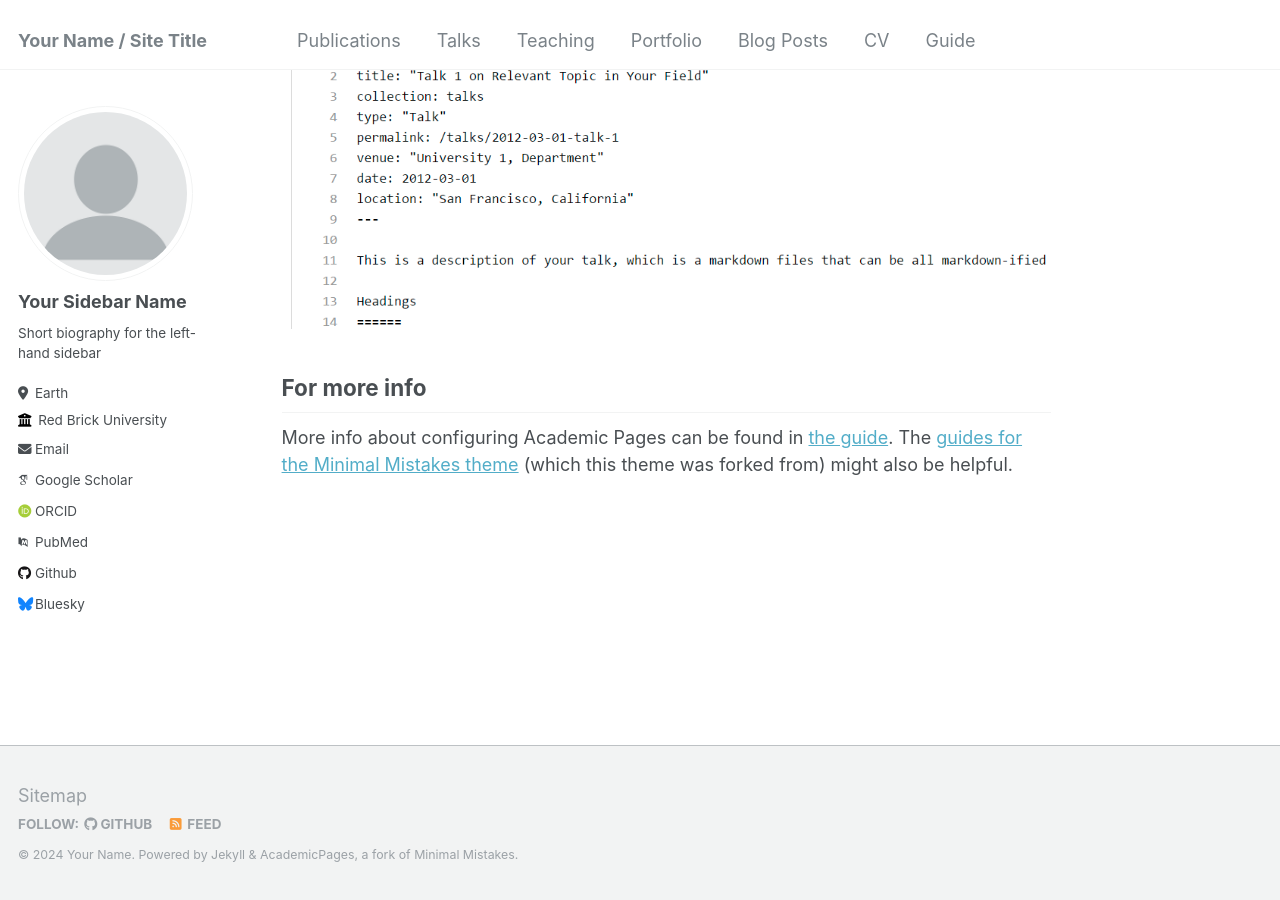
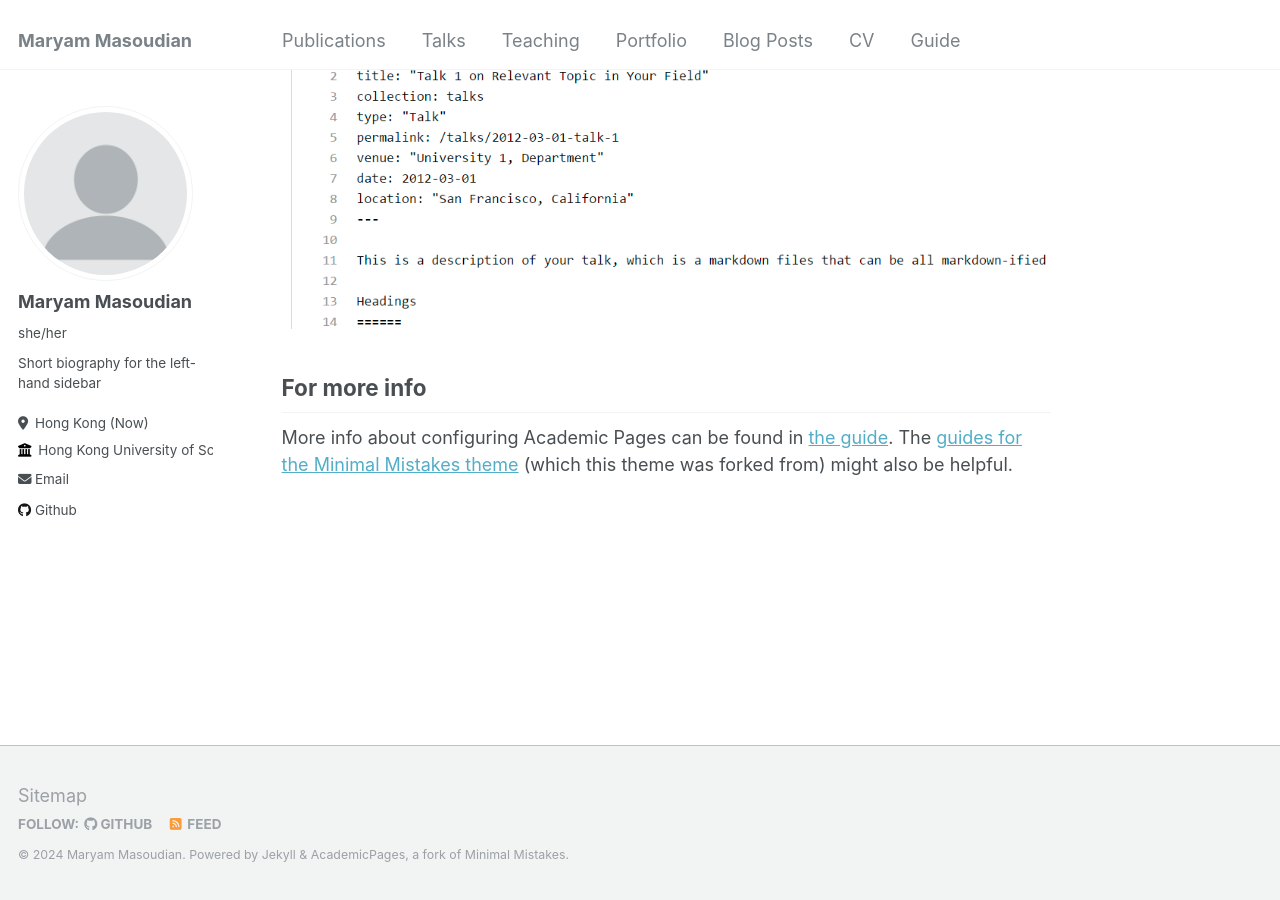
Before and after one commit to maryammsd/maryammsd.github.io, a Jekyll site: the page built from _pages/about.md, in a window 1280 px wide and 900 px high, scrolled down 2660 px. Built offline with Jekyll 4.4.1, drawn with Linux system fonts in a browser that asks for light colours; some web fonts are replaced.

Commit message:
Update _config.yml

```diff
--- a/_config.yml
+++ b/_config.yml
@@ -8,11 +8,12 @@
 
 # Basic Site Settings
 locale                   : "en-US"
-title                    : "Your Name / Site Title"
+title                    : "Maryam Masoudian"
 title_separator          : "-"
-name                     : &name "Your Name"
-description              : &description "personal description"
-url                      : https://academicpages.github.io # the base hostname & protocol for your site e.g. "https://mmistakes.github.io"
+name                     : &name "Maryam Masoudian"
+description              : &description "I am a fifth year dual-degree PhD student at Hong Kong University of Science and Technology and Sharif University of Technology. I am fortunate to work with Professor Charles Zhang and Dr. Morteza Amini.
+"
+url                      : https://mrymsdn.github.io # the base hostname & protocol for your site e.g. "https://mmistakes.github.io"
 baseurl                  : "" # the subpath of your site, e.g. "/blog"
 repository               : "academicpages/academicpages.github.io"
 
@@ -22,56 +23,56 @@ repository               : "academicpages/academicpages.github.io"
 author:
   # Biographic information
   avatar           : "profile.png"
-  name             : "Your Sidebar Name"
-  pronouns         : # example: "she/her"
+  name             : "Maryam Masoudian"
+  pronouns         : she/her # example: "she/her"
   bio              : "Short biography for the left-hand sidebar"
-  location         : "Earth"
-  employer         : "Red Brick University"
+  location         : "Hong Kong (Now)"
+  employer         : "Hong Kong University of Science and Technology University"
   uri              : # URL
-  email            : "none@example.org"
+  email            : "mamt@connect.ust.hk"
 
   # Academic websites
-  arxiv            : # URL - Update with the correct link to your profile
-  googlescholar    : "https://scholar.google.com/citations?user=PS_CX0AAAAAJ"
-  impactstory      : # URL
-  orcid            : "http://orcid.org/yourorcidurl"
-  semantic         : # URL
-  pubmed           : "https://www.ncbi.nlm.nih.gov/pubmed/?term=john+snow"
-  researchgate     : # URL
+  #arxiv            : # URL - Update with the correct link to your profile
+  #googlescholar    : "https://scholar.google.com/citations?user=PS_CX0AAAAAJ"
+  #impactstory      : # URL
+  #orcid            : "http://orcid.org/yourorcidurl"
+  #semantic         : # URL
+  #pubmed           : "https://www.ncbi.nlm.nih.gov/pubmed/?term=john+snow"
+  #researchgate     : # URL
 
   # Repositories and software development
-  bitbucket        : # Username - Update with your username on the site
-  codepen          : # Username
-  dribbble         : # Username
-  github           : "academicpages"
-  kaggle           : # Username
-  stackoverflow    : # User number or user number and name (i.e., use "1" or "1/jeff-atwood")
+  #bitbucket        : # Username - Update with your username on the site
+  #codepen          : # Username
+  #dribbble         : # Username
+  github           : "maryammsd"
+  #kaggle           : # Username
+  #stackoverflow    : # User number or user number and name (i.e., use "1" or "1/jeff-atwood")
 
   # Social media
-  bluesky          : "bsky.app" # Replace this with you Bluesky username
-  facebook         : # Username
-  flickr           : # Username
-  foursquare       : # Username
-  goodreads        : # Username
-  google_plus      : # Username
-  keybase          : # Username
-  instagram        : # Username
-  lastfm           : # Username
+  #bluesky          : "bsky.app" # Replace this with you Bluesky username
+  #facebook         : # Username
+  #flickr           : # Username
+  #foursquare       : # Username
+  #goodreads        : # Username
+  #google_plus      : # Username
+  #keybase          : # Username
+  #instagram        : # Username
+  #lastfm           : # Username
   linkedin         : # Username
-  mastodon         : # URL
-  medium           : # URL
-  pinterest        : # Username
-  soundcloud       : # Username
-  steam            : # Username
-  telegram         : # URL
-  tumblr           : # Username
+  #mastodon         : # URL
+  #medium           : # URL
+  #pinterest        : # Username
+  #soundcloud       : # Username
+  #steam            : # Username
+  #telegram         : # URL
+  #tumblr           : # Username
   twitter          : # Username for X / Twitter
-  vine             : # Username
-  weibo            : # Username
-  wikipedia        : # Username
-  xing             : # Username
-  youtube          : # Username
-  zhihu            : # URL
+  #vine             : # Username
+  #weibo            : # Username
+  #wikipedia        : # Username
+  #xing             : # Username
+  #youtube          : # Username
+  #zhihu            : # URL
 
 
 # Site Settings
```
